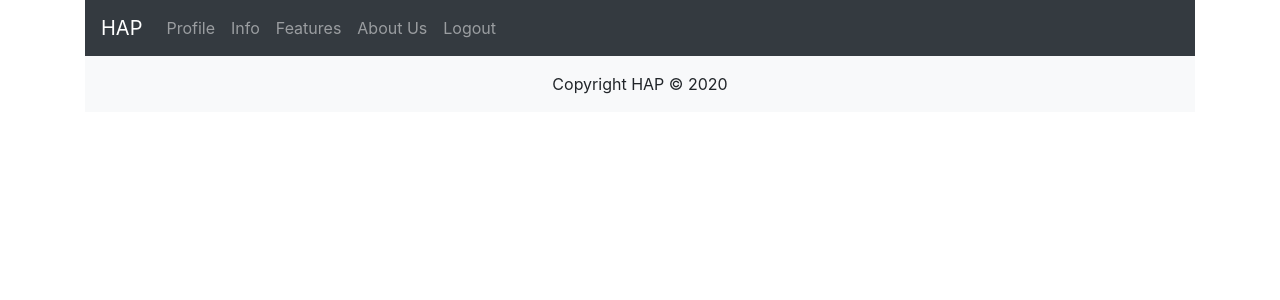
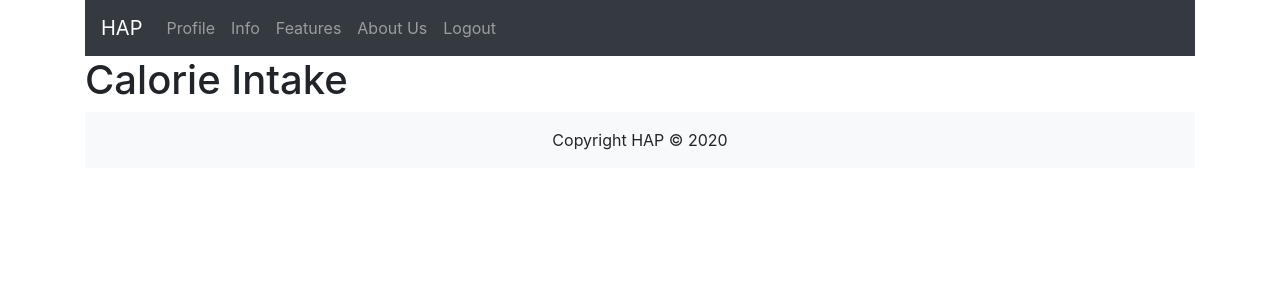
Before and after one commit to Pravindu-Lokuarumage/Strawhats, a React (Create React App) app in the folder web/: page /calorieIntake in a window 1280 px wide. Shown: the top 300 px of the page. Built offline with nearby package versions, Linux system fonts and the light colour scheme; no server answers; sample sign-in values are in the browser's storage.

Commit message:
added functionality for fetching the FatSecret API for searching food

```diff
--- a/web/src/pages/calorieIntake.jsx
+++ b/web/src/pages/calorieIntake.jsx
@@ -1,31 +1,89 @@
 import React, { Component } from 'react';
 import Navbar from '../components/navbar';
 import Footer from '../components/footer';
+import hmacsha1 from 'hmacsha1';
+import {stringify} from 'query-string';
 import $ from "jquery";
 
+//const API_URL2 = 'https://platform.fatsecret.com/js?key=fe89c4d02c9e454daa8e802d553bb744';
 const API_URL = 'https://api-cyan-six.vercel.app/api';
-// const currentUser = localStorage.getItem('user');
+const API_PATH = 'https://platform.fatsecret.com/rest/server.api';
+const ACCESS_KEY = 'fe89c4d02c9e454daa8e802d553bb744';
+const APP_SECRET = 'f39ebfe3761341f68ece682e4003cef9';
+const OAUTH_VERSION = '1.0';
+const OAUTH_SIGNATURE_METHOD = 'HMAC-SHA1';
 
+class CalorieIntake extends Component {
+    constructor(props){
+		super(props)
+		this.state ={
+            calories: [],
+			Brand : 'Brand',
+			 Generic : 'Generic',
+		}
+	}
+	getOauthParameters(){
+		const timestamp = Math.round(new Date().getTime() / 1000);
+		return {
+		  oauth_consumer_key: ACCESS_KEY,
+		  oauth_nonce: `${timestamp}${Math.floor(Math.random() * 1000)}`,
+		  oauth_signature_method: OAUTH_SIGNATURE_METHOD,
+		  oauth_timestamp: timestamp,
+		  oauth_version: OAUTH_VERSION,
+		};
+	}
+	queryParams = $.param(this.getOauthParameters());
+	getSignature(queryParams, httpMethod = 'GET') {
+		const signatureBaseString = [
+		  httpMethod,
+		  encodeURIComponent(API_PATH),
+		  encodeURIComponent(stringify(queryParams)),
+		].join('&');
+		const signatureKey = `${APP_SECRET}&`;
+		return hmacsha1(signatureKey, signatureBaseString);
+	  }
+	makeApiCall(queryParams, httpMethod = 'GET'){
+		const queryParam = {
+		...this.getOauthParameters(),
+		...queryParams,
+		format: 'json',
+		};
+		$.get(queryParam)
+		.then(response => {
+			if (response){
+				console.log("Fetched")
+				queryParam['oauth_signature'] = this.getSignature(queryParam, httpMethod);
+				return fetch(`${API_PATH}?${stringify(queryParam)}`, {method: httpMethod});
+			}
+			else{
+				console.log("Couldn't Fetch")
+			}
+		})
+	}
+	// componentDidMount{
+	// 	$.get(`${API_URL}/profile/${currentUser}`)
+	// 	.then(response => {
+	// 		if (response[0]== null){
+	// 			window.location.href = '/create';
+	// 		}
+	// 		else{
+	// 			this.setState({profile:response[0]})
+	// 		}
 
-class  CalorieIntake extends Component {
-    // constructor(props){
-	// 	super(props)
-	// 	this.state = {
-	// 		profile:{}
-	// 	};
+	// 	})
 	// }
 	render(){
 		return(
-            //page html
-        	<div>
-                <div className="container">
-					<div id="navbar"><Navbar></Navbar></div>
-			    <div id="footer"><Footer></Footer></div>
-				</div>
-        	</div>
-    	);
+			<div className="container">
+                <div id="navbar"><Navbar></Navbar></div>
+				<h1>Calorie Intake</h1>
+				{/* { console.log(this.getOauthParameters())}
+				{ console.log(this.getSignature())} */}
+				{ console.log(this.makeApiCall())}
+				<div id="my_container" className="fatsecret_container"></div>
+                <div id="footer"><Footer></Footer></div>
+			</div>
+		)
 	}
-
 }
-
 export default CalorieIntake;
```
